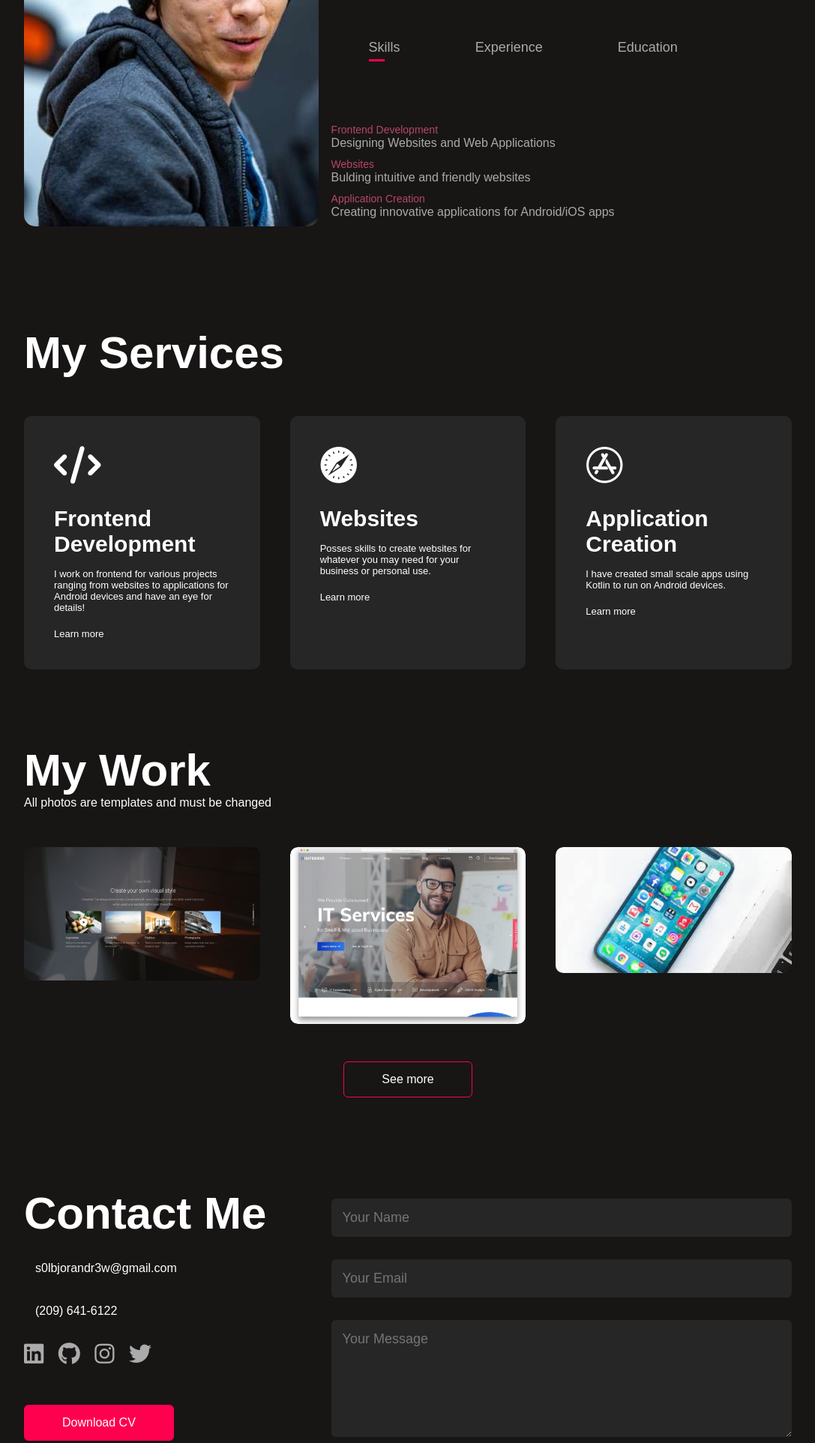
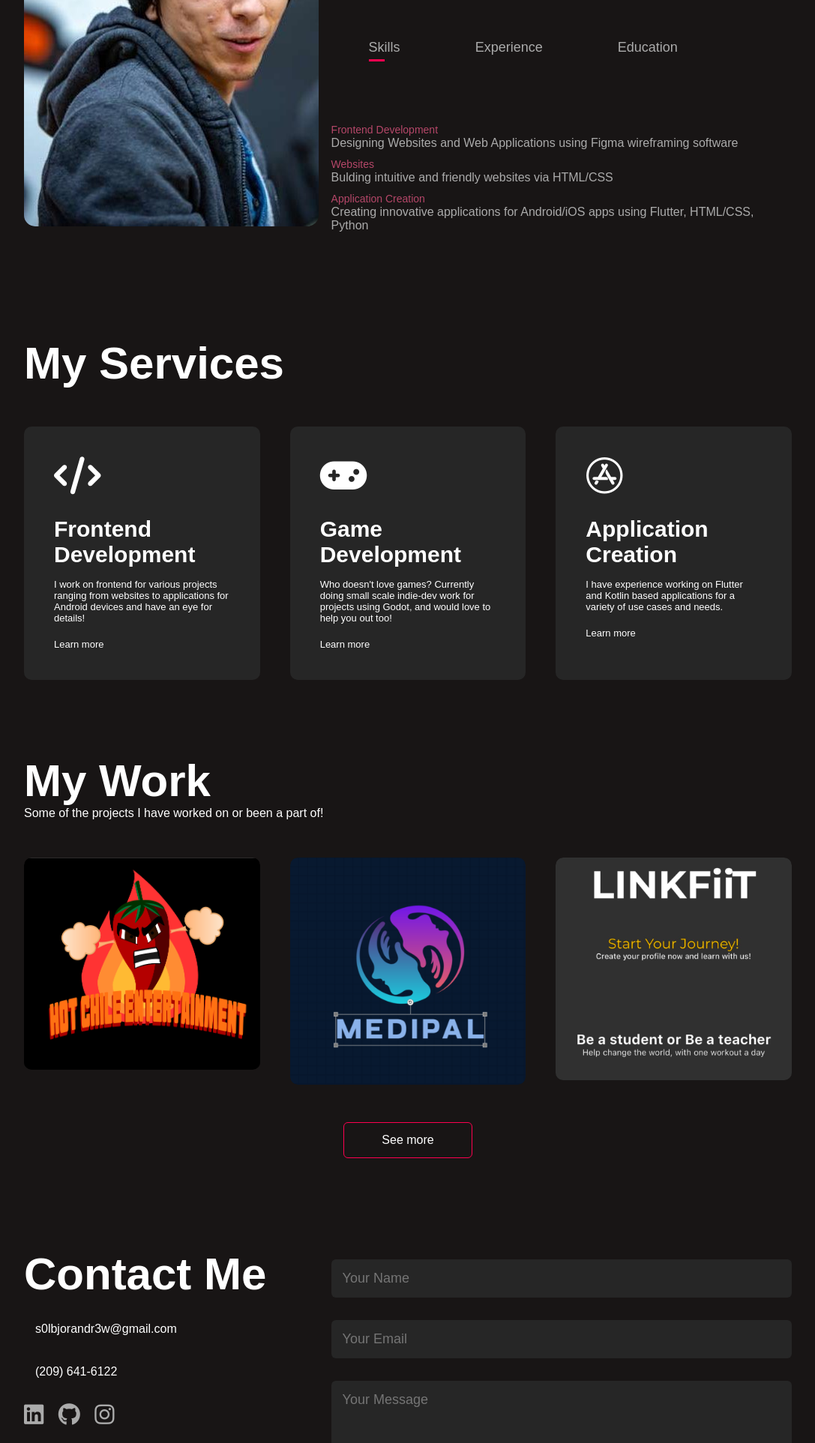
Before and after one commit to Solbjor/Solbjor.github.io, a plain HTML site: page index.html in a window 1280 px wide. Shown: the part 1120-3045 px from the top of the page at 75% size, without its empty margins (96-1183 px from the left). Drawn offline with Linux system fonts and the light colour scheme; some icons are missing.

Commit message:
change info

```diff
--- a/index.html
+++ b/index.html
@@ -50,25 +50,25 @@
                     </div>
                     <div class="tab-contents active-tab" id="skills">
                         <ul>
-                            <li><span>Frontend Development</span><br>Designing Websites and Web Applications</li>
-                            <li><span>Websites</span><br>Bulding intuitive and friendly websites</li>
-                            <li><span>Application Creation</span><br>Creating innovative applications for Android/iOS apps</li>
+                            <li><span>Frontend Development</span><br>Designing Websites and Web Applications using Figma wireframing software</li>
+                            <li><span>Websites</span><br>Bulding intuitive and friendly websites via HTML/CSS</li>
+                            <li><span>Application Creation</span><br>Creating innovative applications for Android/iOS apps using Flutter, HTML/CSS, Python</li>
                         </ul>
                     </div>
                     <div class="tab-contents" id="experience">
                         <ul>
                             <li><span>September, 2018 - September, 2018</span><br>IT Department intern and switchbox installation</li>
                             <li><span>September, 2019 - December, 2019</span><br>Align Technology intern</li>
-                            <li><span>April, 2023</span><br>Verizon Innovative Learning Experience volunteer</li>
-                            <li><span>May, 2023 - August, 2023</span><br>Verizon Innovative Learning Summer Camp Python Coding Teaching Assistant</li>
+                            <li><span>April, 2023 - August, 2023</span><br>Verizon Innovative Learning Summer Camp Python Coding Teaching Assistant</li>
+                            <li><span>January 2024 - Present</span><br>Lead Coder at LiNKFiit startup</li>
+                            <li><span>June 2024 - Present</span><br>Coder at Hot Chile Entertainment</li>
                         </ul>
                     </div>
                     <div class="tab-contents" id="education">
                         <ul>
-                            <li><span>2016</span><br>CCNA IT Essentials from Colegio Tecnico Profesional de Ulloa</li>
-                            <li><span>2017</span><br>CCNA 1: Routing and Switching Essentials from Colegio Tecnico Profesional de Ulloa</li>
-                            <li><span>2018</span><br>CCNA 2 from Colegio Tecnico Profesional de Ulloa</li>
-                            <li><span>2023</span><br>Android Development 101 from Codepath</li>
+                            <li><span>2013 - 2019</span><br>Colegio Tecnico Profesional de Ulloa - Technical Degree in Networking</li>
+                            <li><span>2021 - 2023</span><br>San Joaquin Delta College - Computer Science</li>
+                            <li><span>2024 - 2025</span><br>Sacramento State University - Bachelor's in Computer Science</li>
                         </ul>
                     </div>
                 </div>
@@ -91,15 +91,15 @@
                     <a href="#">Learn more</a>
                 </div>
                 <div>
-                    <i class="fa-brands fa-safari"></i>
-                    <h2>Websites</h2>
-                    <p>Posses skills to create websites for whatever you may need for your business or personal use.</p>
+                    <i class="fa-solid fa-gamepad"></i>
+                    <h2>Game Development</h2>
+                    <p>Who doesn't love games? Currently doing small scale indie-dev work for projects using Godot, and would love to help you out too!</p>
                     <a href="#">Learn more</a>
                 </div>
                 <div>
                     <i class="fa-brands fa-app-store"></i>
                     <h2>Application Creation</h2>
-                    <p>I have created small scale apps using Kotlin to run on Android devices.</p>
+                    <p>I have experience working on Flutter and Kotlin based applications for a variety of use cases and needs.</p>
                     <a href="#">Learn more</a>
                 </div>
             </div>
@@ -111,31 +111,31 @@
     <div id="portfolio">
         <div class="container">
             <h1 class="sub-title">My Work</h1>
-            <p>All photos are templates and must be changed</p>
+            <p>Some of the projects I have worked on or been a part of!</p>
             <div class="work-list">
                 <div class="work">
                     <!--Each div of class work contains a div of class layer which is where each photo and section is positioned in-->
-                    <img src="Images/work-1.jpg">
+                    <img src="Images/LOGO_HCE.png">
                     <div class="layer">
-                        <h3>A Cropping Drought</h3>
-                        <p>Website made for Cruz Hacks 2024 that using Tensorflow to create an AI image analyzer that detects the lawn of a house.</p>
-                        <a href="https://github.com/Solbjor/Sustain-Lawn"><i class="fa-solid fa-up-right-from-square"></i></a>
-                    </div>
-                </div>
-                <div class="work">
-                    <img src="Images/work-2.png">
-                    <div class="layer">
-                        <h3>Website Example 2</h3>
-                        <p>This website is an example of my first website that I created.</p>
+                        <h3>Them From Above</h3>
+                        <p>Top-down, 2D pixel action adventure game where you take up arms in the name of humanity against an extra-terrestrial threat!</p>
                         <a href="#"><i class="fa-solid fa-up-right-from-square"></i></a>
                     </div>
                 </div>
                 <div class="work">
-                    <img src="Images/work-3.png">
+                    <img src="Images/medipal.png">
                     <div class="layer">
-                        <h3>App Example 1</h3>
-                        <p>This website is an example of my first app that I created.</p>
-                        <a href="#"><i class="fa-solid fa-up-right-from-square"></i></a>
+                        <h3>MediPal</h3>
+                        <p>Medical records and patient management app designed for to improve healthcare access to rural communities.</p>
+                        <a href="https://github.com/Exception-Handlers/MediPal"><i class="fa-solid fa-up-right-from-square"></i></a>
+                    </div>
+                </div>
+                <div class="work">
+                    <img src="Images/linkfiit.png">
+                    <div class="layer">
+                        <h3>LiNKFiiT</h3>
+                        <p>Coding lead for a fitness and nutrition app startup, providing an experience designed for an in-depth way of reaching your fitness goals.</p>
+                        <a href="https://linkfit.net/"><i class="fa-solid fa-up-right-from-square"></i></a>
                     </div>
                 </div>
             </div>
@@ -156,9 +156,8 @@
                         <a href="https://www.linkedin.com/in/andrew-solbjor-157092264/"><i class="fa-brands fa-linkedin"></i></a>
                         <a href="https://github.com/Solbjor"><i class="fa-brands fa-github"></i></a>
                         <a href="https://instagram.com/solbj022?igshid=MzNlNGNkZWQ4Mg=="><i class="fa-brands fa-instagram"></i></a>
-                        <a href="#"><i class="fa-brands fa-twitter"></i></a>
                     </div>
-                    <a href="CV_Docs/Andrew_Solbjor_Resume_2024.pdf" download class="btn btn2" class="btn btn2">Download CV</a>
+                    <a href="CV_Docs/Resume_Andrew_Solbjor_Current_Newest.pdf" download class="btn btn2" class="btn btn2">Download CV</a>
                 </div>
                 <div class="contact-right">
                     <!--This is a form alongside a submit button for submitting contact requests. Will be linked to my email in future-->
```
Also changed, not shown: Images/LOGO_HCE.png (added), Images/linkfiit.png (added), Images/medipal.png (added), 1 other file.
